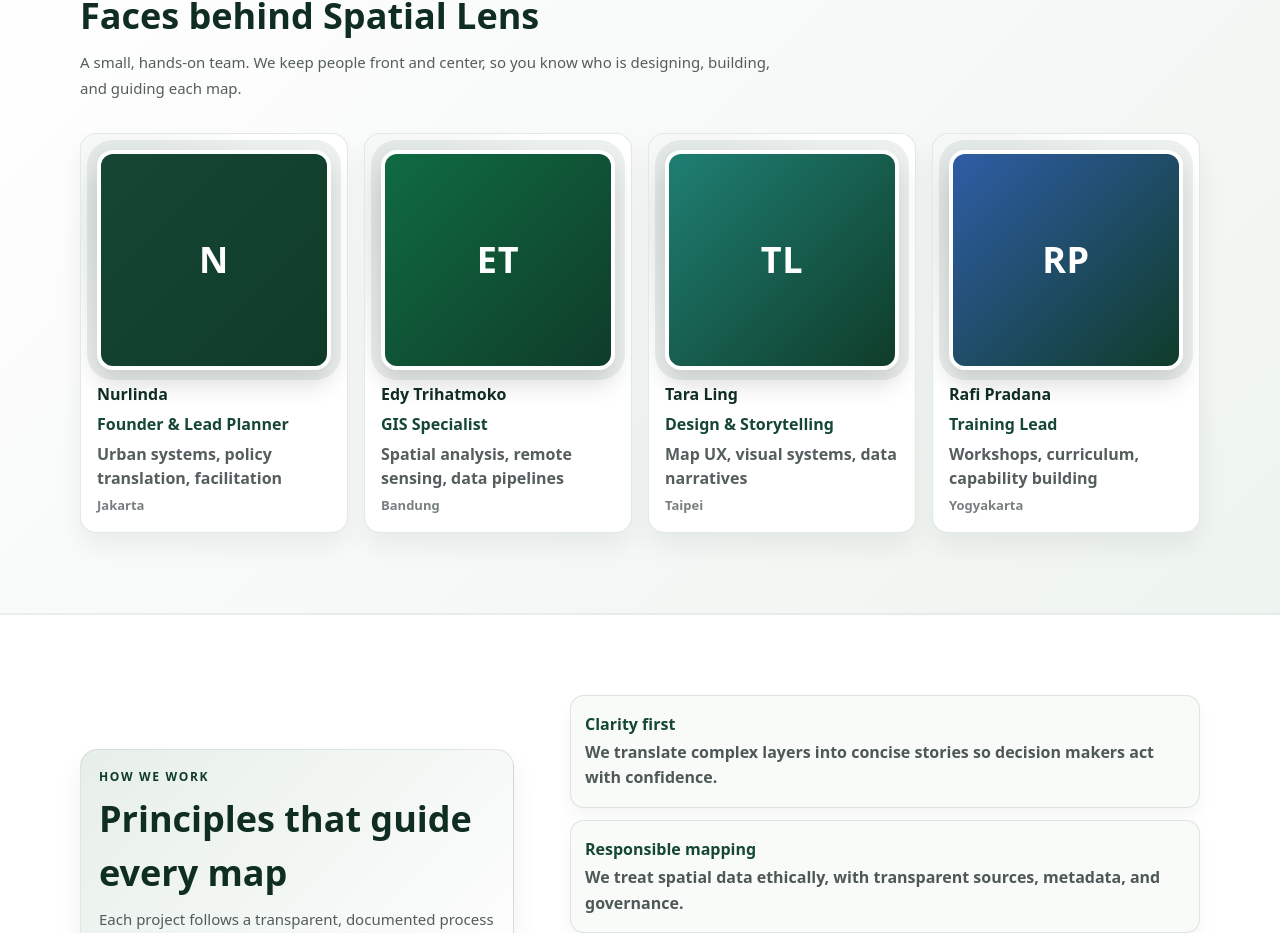
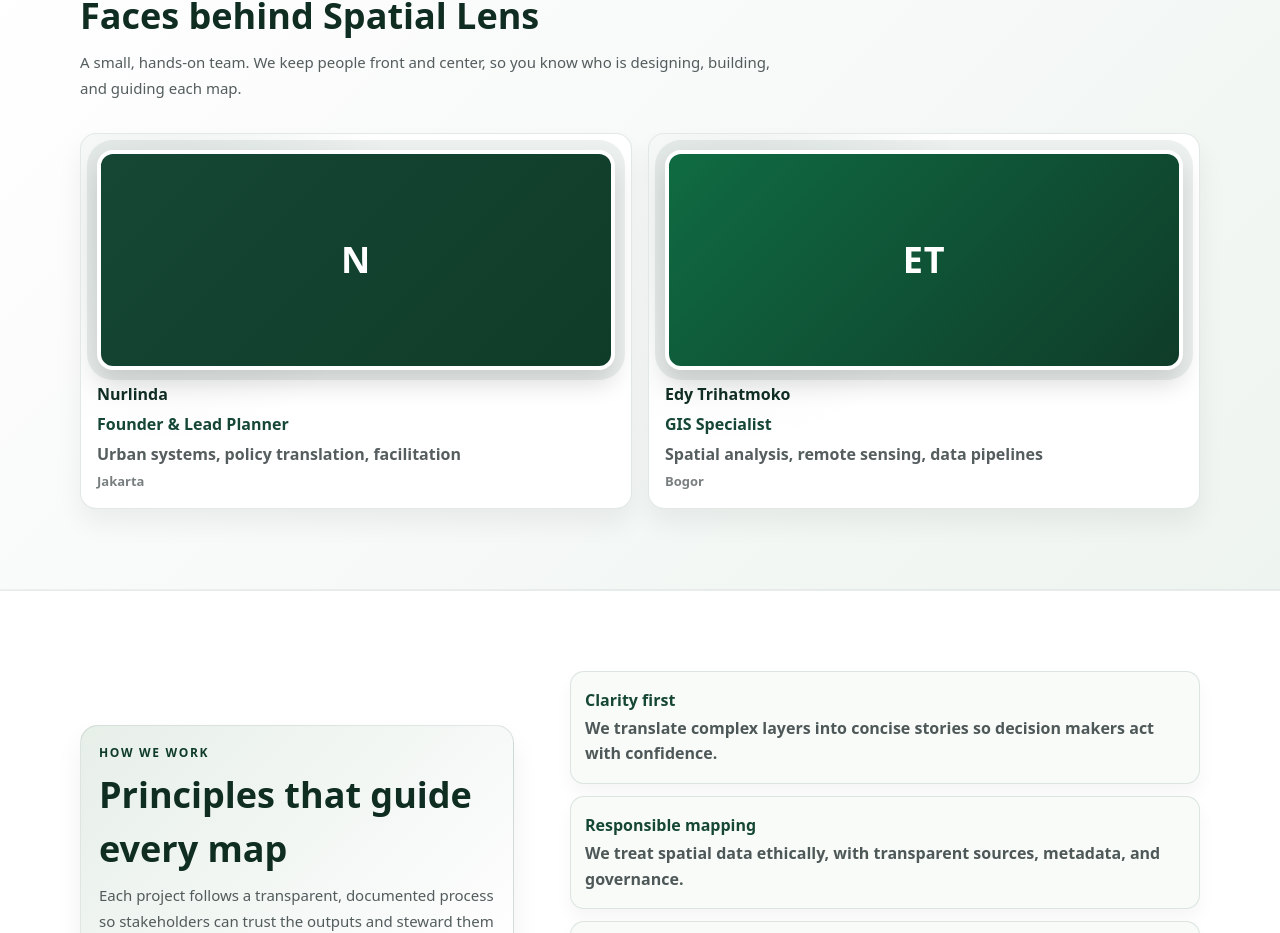
Before and after one commit to environmentinitiativeslab-lang/spatiallens_app, a React (Vite) app in the folder Client/: page /about in a window 1280 px wide. Shown: the part 1270-2203 px from the top of the page. Built offline with nearby package versions, Linux system fonts and the light colour scheme.

Commit message:
about_personel

```diff
--- a/Client/src/Page/AboutUs.jsx
+++ b/Client/src/Page/AboutUs.jsx
@@ -80,30 +80,16 @@ const teamMembers = [
     location: "Jakarta",
     accent: "#154734",
     photo: null,
+    linkedin: "https://www.linkedin.com/in/nurlinda-573253190/",
   },
   {
     name: "Edy Trihatmoko",
     role: "GIS Specialist",
     focus: "Spatial analysis, remote sensing, data pipelines",
-    location: "Bandung",
+    location: "Bogor",
     accent: "#0F6B42",
     photo: null,
-  },
-  {
-    name: "Tara Ling",
-    role: "Design & Storytelling",
-    focus: "Map UX, visual systems, data narratives",
-    location: "Taipei",
-    accent: "#1E7F73",
-    photo: null,
-  },
-  {
-    name: "Rafi Pradana",
-    role: "Training Lead",
-    focus: "Workshops, curriculum, capability building",
-    location: "Yogyakarta",
-    accent: "#2F5DA6",
-    photo: null,
+    linkedin: "https://www.linkedin.com/in/edy-trihatmoko-953b14a8/",
   },
 ];
 
@@ -214,10 +200,14 @@ function AboutUs() {
 
             <div className="about-teamGrid about-teamGrid--feature">
               {teamMembers.map((member) => (
-                <div
+                <a
                   key={member.name}
                   className="about-teamCard about-teamCard--feature"
                   style={{ "--accent": member.accent || "#154734" }}
+                  href={member.linkedin}
+                  target="_blank"
+                  rel="noreferrer"
+                  aria-label={`View ${member.name}'s LinkedIn profile`}
                 >
                   <div
                     className="about-portrait about-portrait--feature"
@@ -244,7 +234,7 @@ function AboutUs() {
                     <p className="about-teamFocus">{member.focus}</p>
                     <p className="about-teamLocation">{member.location}</p>
                   </div>
-                </div>
+                </a>
               ))}
             </div>
           </div>
--- a/Client/src/Style/AboutUs.css
+++ b/Client/src/Style/AboutUs.css
@@ -261,6 +261,23 @@
   --accent: #154734;
 }
 
+a.about-teamCard {
+  color: inherit;
+  text-decoration: none;
+  cursor: pointer;
+  transition: transform 180ms ease, box-shadow 180ms ease;
+}
+
+a.about-teamCard:hover {
+  transform: translateY(-4px);
+  box-shadow: 0 18px 32px rgba(0, 0, 0, 0.12);
+}
+
+a.about-teamCard:focus-visible {
+  outline: 3px solid #154734;
+  outline-offset: 4px;
+}
+
 .about-teamCard--feature {
   flex-direction: column;
   align-items: flex-start;
```
